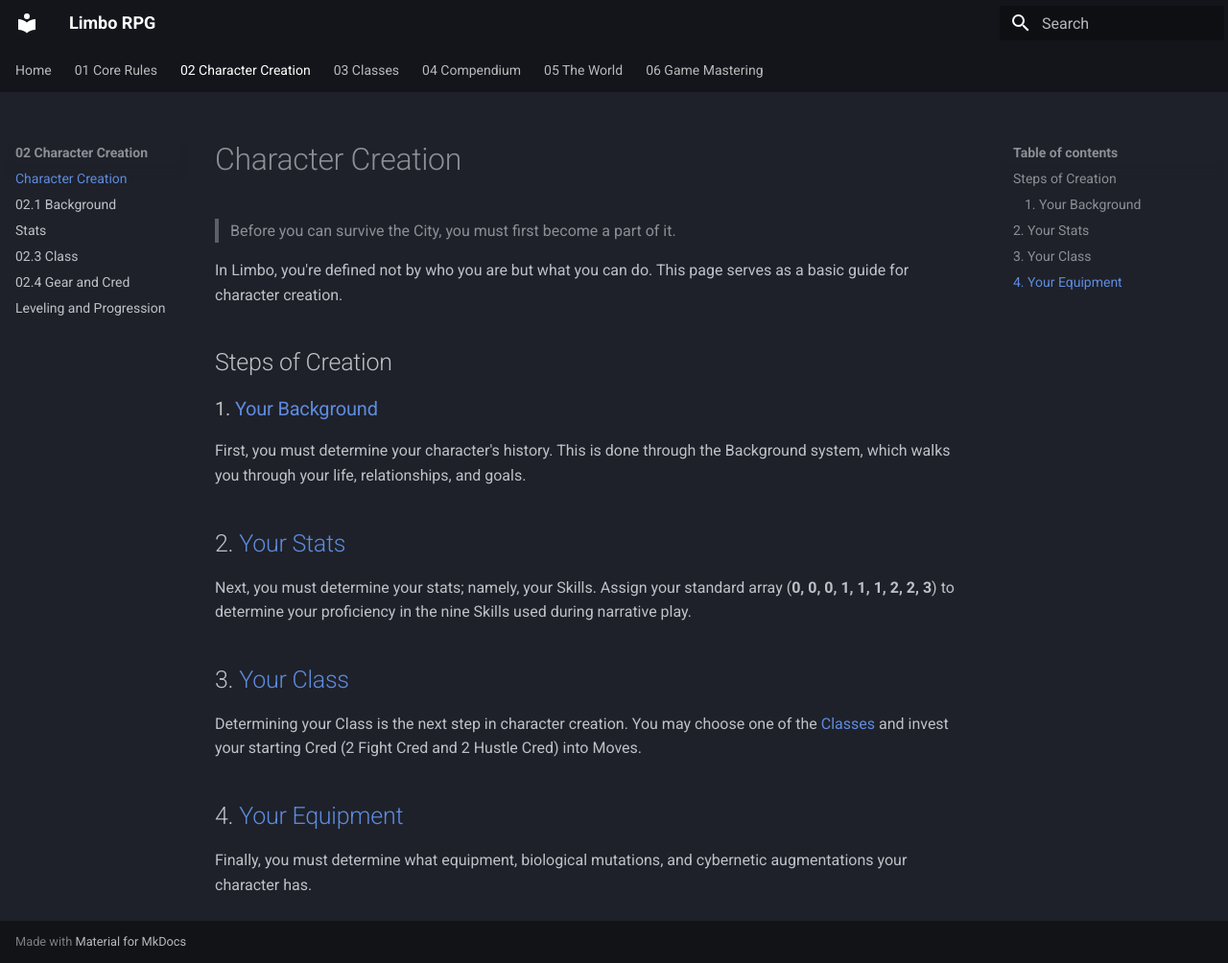
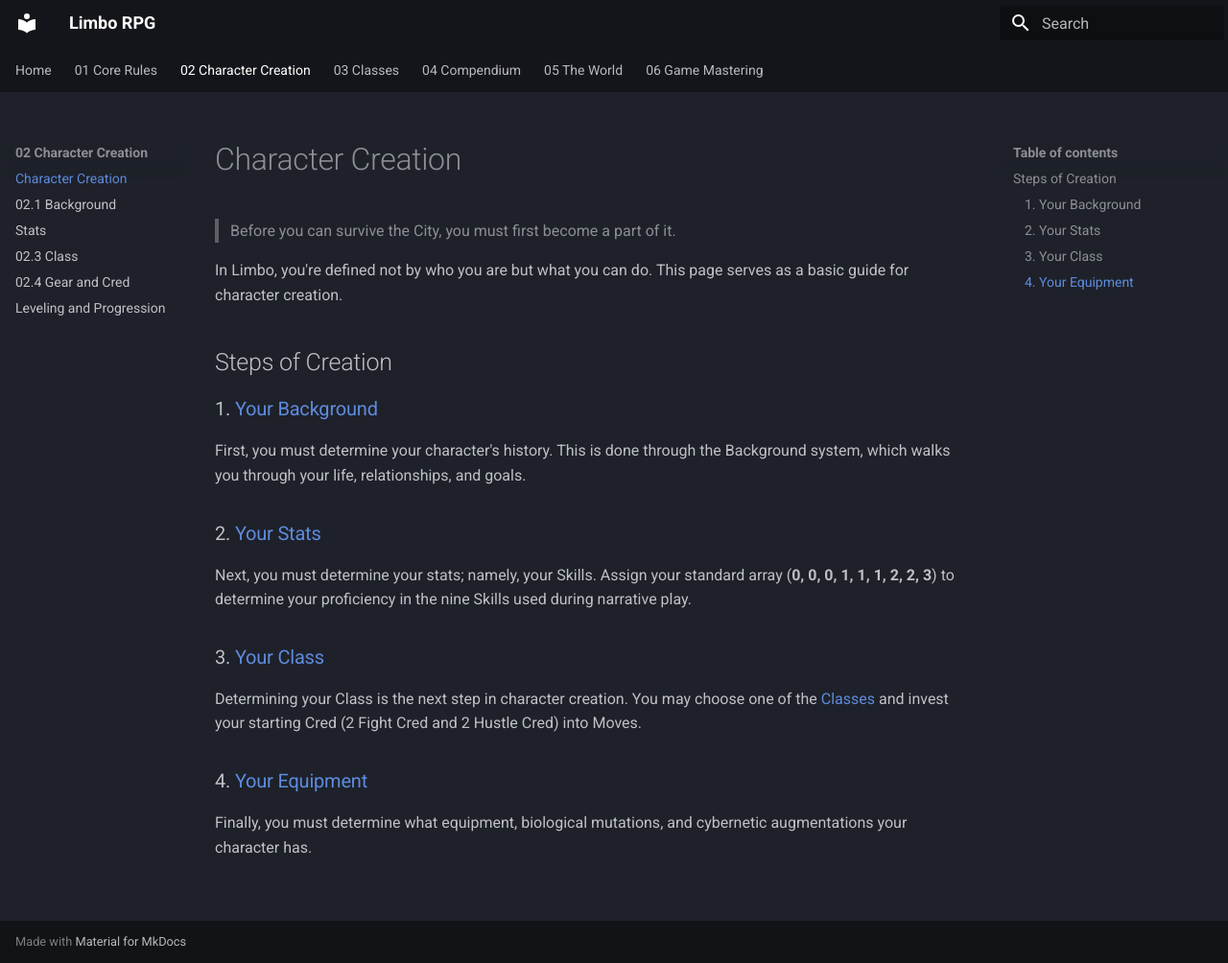
Before and after one commit to Bonfou/LimboRPG, an MkDocs documentation site: the page built from docs/02_Character_Creation/index.md, in a window 1280 px wide and 1004 px high. Shown: the whole window at 96% size. Built offline with MkDocs 1.6.1 and Material for MkDocs 9.7.7, drawn with Linux system fonts in a browser that asks for light colours.

Commit message:
Fix Formatting

```diff
--- a/docs/02_Character_Creation/index.md
+++ b/docs/02_Character_Creation/index.md
@@ -6,9 +6,9 @@ In Limbo, you're defined not by who you are but what you can do. This page serve
 ## Steps of Creation
 ### 1. [Your Background](02.1_Background.md)
 First, you must determine your character's history. This is done through the Background system, which walks you through your life, relationships, and goals.
-## 2. [Your Stats](../02_Character_Creation/02.2_Stats)
+### 2. [Your Stats](../02_Character_Creation/02.2_Stats)
 Next, you must determine your stats; namely, your Skills. Assign your standard array (**0, 0, 0, 1, 1, 1, 2, 2, 3**) to determine your proficiency in the nine Skills used during narrative play.
-## 3. [Your Class](../02_Character_Creation/02.3_Class)
+### 3. [Your Class](../02_Character_Creation/02.3_Class)
 Determining your Class is the next step in character creation. You may choose one of the [Classes](../03_Classes/index) and invest your starting Cred (2 Fight Cred and 2 Hustle Cred) into Moves.
-## 4. [Your Equipment](../02_Character_Creation/02.4_Gear_and_Cred)
+### 4. [Your Equipment](../02_Character_Creation/02.4_Gear_and_Cred)
 Finally, you must determine what equipment, biological mutations, and cybernetic augmentations your character has.
```
